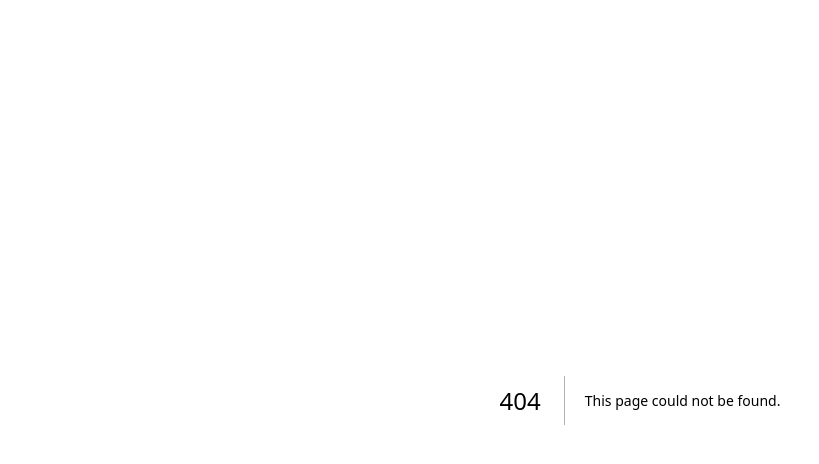
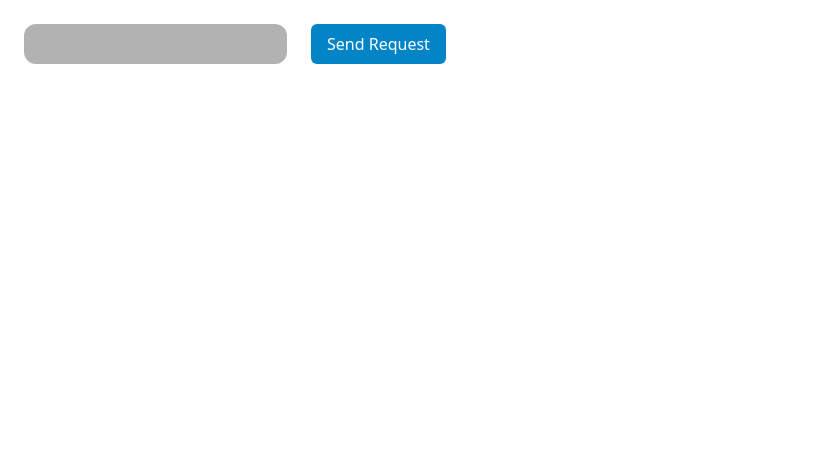
Before and after one commit to Kunwar-Aditya-Codes/next13-chat, a Next.js app: page /dashboard/add in a window 1280 px wide. Before the commit this address had no page. Shown: the top 464 px of the page, without its empty margins (0-819 px from the left). Built offline with nearby package versions, Linux system fonts and the light colour scheme.

Commit message:
added: google login

```diff
--- /dev/null
+++ b/app/(auth)/login/page.tsx
@@ -0,0 +1,38 @@
+"use client";
+
+import { FC, useState } from "react";
+import { FcGoogle } from "react-icons/fc";
+import { AiOutlineLoading3Quarters } from "react-icons/ai";
+import { signIn } from "next-auth/react";
+
+const page: FC = ({}) => {
+  const [loading, setLoading] = useState(false);
+
+  const handleGoogleLogin = async () => {
+    setLoading(true);
+    await signIn("google", {
+      callbackUrl: "/",
+    });
+    setLoading(false);
+  };
+
+  return (
+    <button
+      onClick={handleGoogleLogin}
+      className="bg-black w-[15rem] p-4 m-6 rounded-2xl shadow-lg shadow-black/40 flex items-center space-x-4"
+    >
+      {loading ? (
+        <>
+          <AiOutlineLoading3Quarters className="text-white text-center w-8 h-5 animate-spin" />
+        </>
+      ) : (
+        <>
+          <FcGoogle className="text-white w-8 h-5" />
+          <span className="text-white">Sign in with Google</span>
+        </>
+      )}
+    </button>
+  );
+};
+
+export default page;
--- /dev/null
+++ b/app/(dashboard)/dashboard/add/page.tsx
@@ -0,0 +1,72 @@
+"use client";
+import { addFriendValidator } from "@/lib/validations/add-friend";
+import { FC, useState } from "react";
+import axios, { AxiosError } from "axios";
+import { z } from "zod";
+import { useForm } from "react-hook-form";
+import { zodResolver } from "@hookform/resolvers/zod";
+import { toast } from "react-hot-toast";
+
+interface pageProps {}
+
+type FormData = z.infer<typeof addFriendValidator>;
+
+const page: FC<pageProps> = ({}) => {
+  const { register, handleSubmit, setError } = useForm<FormData>({
+    resolver: zodResolver(addFriendValidator),
+  });
+
+  const addFriend = async (email: string) => {
+    try {
+      const validatedEmail = addFriendValidator.parse({ email });
+
+      await axios.post("/api/friends/add", {
+        email: validatedEmail,
+      });
+
+      toast.success("Request sent!");
+    } catch (error) {
+      if (error instanceof z.ZodError) {
+        setError("email", {
+          message: error.message,
+        });
+        return;
+      }
+
+      if (error instanceof AxiosError) {
+        setError("email", {
+          message: error.response?.data,
+        });
+        return;
+      }
+
+      setError("email", {
+        message: "Something went wrong!",
+      });
+    }
+  };
+
+  const onSubmit = (data: FormData) => {
+    addFriend(data.email);
+  };
+
+  return (
+    <div>
+      <form onSubmit={handleSubmit(onSubmit)}>
+        <input
+          {...register("email")}
+          type="text"
+          className="bg-black/30 px-4 py-2 m-6 rounded-xl w-fit text-white outline-none"
+        />
+        <button
+          type="submit"
+          className="bg-sky-600 px-4 py-2 rounded-md text-white"
+        >
+          Send Request
+        </button>
+      </form>
+    </div>
+  );
+};
+
+export default page;
--- /dev/null
+++ b/app/(dashboard)/dashboard/page.tsx
@@ -0,0 +1,20 @@
+import { getServerSession } from "next-auth";
+import Link from "next/link";
+
+const page = async ({}) => {
+  // const session = await getServerSession();
+
+  // console.log(session);
+
+  return (
+    <div>
+      <Link href="/dashboard/add">
+        <p className="bg-black px-4 py-2 m-6 rounded-xl w-fit text-white">
+          Add
+        </p>
+      </Link>
+    </div>
+  );
+};
+
+export default page;
--- a/app/layout.tsx
+++ b/app/layout.tsx
@@ -1,21 +1,21 @@
-import './globals.css'
-import { Inter } from 'next/font/google'
-
-const inter = Inter({ subsets: ['latin'] })
+import Provider from "@/components/Provider";
+import "./globals.css";
 
 export const metadata = {
-  title: 'Create Next App',
-  description: 'Generated by create next app',
-}
+  title: "Whisper Wire",
+  description: "Generated by create next app",
+};
 
 export default function RootLayout({
   children,
 }: {
-  children: React.ReactNode
+  children: React.ReactNode;
 }) {
   return (
     <html lang="en">
-      <body className={inter.className}>{children}</body>
+      <body>
+        <Provider>{children}</Provider>
+      </body>
     </html>
-  )
+  );
 }
--- /dev/null
+++ b/components/Provider.tsx
@@ -0,0 +1,19 @@
+"use client";
+
+import { FC, ReactNode } from "react";
+import { Toaster } from "react-hot-toast";
+
+interface ProviderProps {
+  children: ReactNode;
+}
+
+const Provider: FC<ProviderProps> = ({ children }) => {
+  return (
+    <>
+      <Toaster position="top-center" reverseOrder={false} />
+      {children}
+    </>
+  );
+};
+
+export default Provider;
--- /dev/null
+++ b/lib/validations/add-friend.ts
@@ -0,0 +1,5 @@
+import { z } from "zod";
+
+export const addFriendValidator = z.object({
+  email: z.string().email(),
+});
```
Also changed, not shown: package.json (+7 -1 lines), app/api/friends/add/route.ts (added), 1 other file (tests, documents, lock files or other folders).
